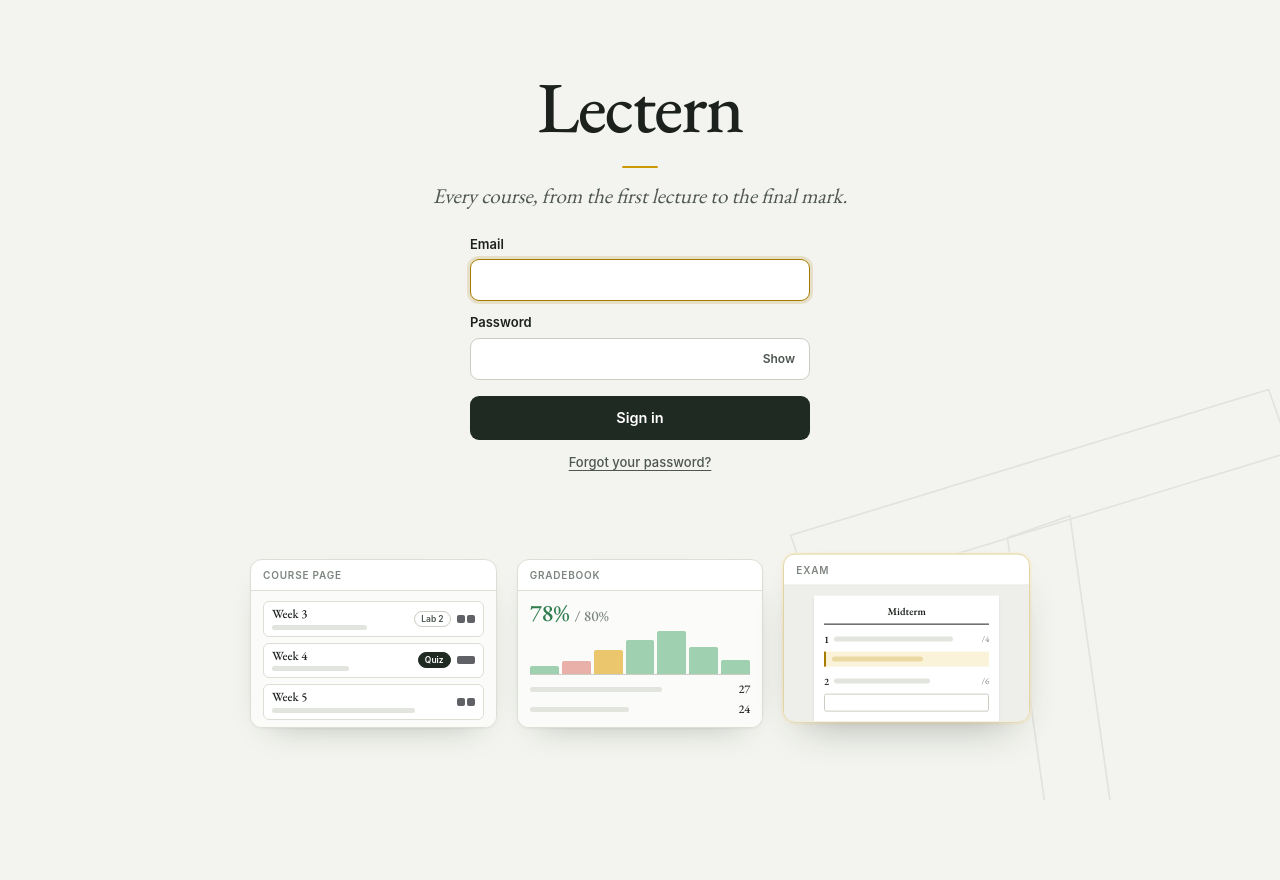
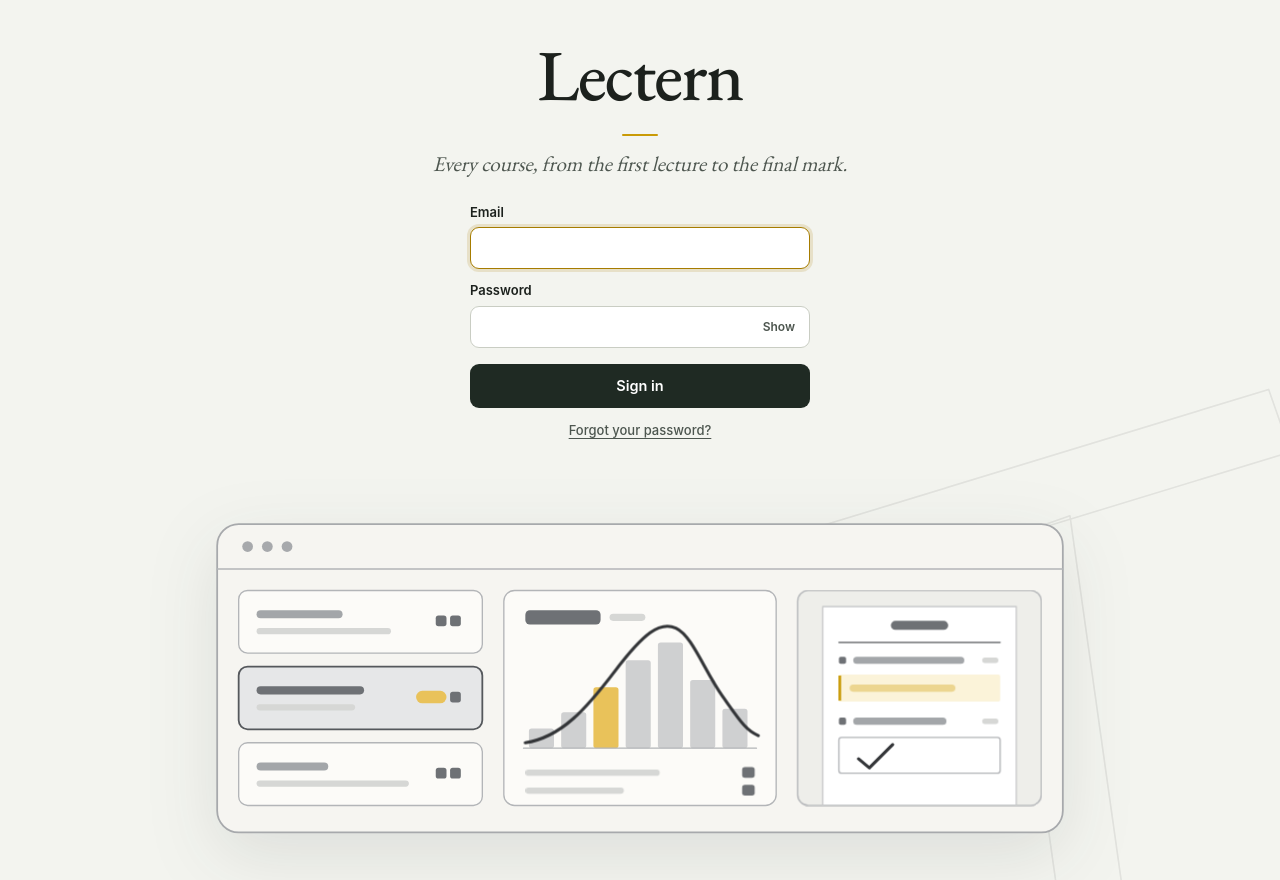
Before and after one commit to chandra-gummaluru/lectern, a Python web app: template templates/index.html in a window 1280 px wide. Before the commit the page ends 800 px from the top, so only its background shows below. Run offline with Jinja, Linux system fonts and the light colour scheme; the template is opened without the code that fills it, so the values that code supplies are empty.

Commit message:
More fixes.

```diff
--- a/static/css/splash.css
+++ b/static/css/splash.css
@@ -3,8 +3,8 @@
    testmail.changapp.net: an EB Garamond wordmark with the institution
    under it, an italic serif line, a live preview of the app, and a faint
    outline watermark of the logo. Lectern's own: a soft sage-paper ground,
-   everything centred over a wide preview of a week (the course page, then
-   its grades, then an exam), and the builders' gold as its one accent.
+   everything centred over one wide, wordless window in outline (weeks, a
+   spread of marks, a page of an exam), and the builders' gold as its one accent.
    Tokens live on .splash so they never meet the app's or the tools'.
    ============================================================ */
 
@@ -102,59 +102,36 @@
 .sp-hint.is-error { color: var(--danger); }
 .sp-hint button { border: 0; padding: 0; background: none; font: inherit; font-weight: 600; color: var(--ink); text-decoration: underline; text-underline-offset: 2px; cursor: pointer; }
 
-/* ── The preview: the three parts of a course, as small cards that lift one after another ── */
-.sp-preview { margin: 0; width: min(780px, 100%); animation: sp-in .6s cubic-bezier(.16, 1, .3, 1) .1s both; }
-.mk3 { display: grid; grid-template-columns: repeat(3, minmax(0, 1fr)); gap: clamp(10px, 2vw, 20px); align-items: end; padding-top: 10px; }
-.mkc { display: flex; flex-direction: column; border-radius: 12px; background: var(--card); border: 1px solid var(--line); box-shadow: 0 14px 34px -22px rgb(31 42 35 / .4), 0 1px 3px rgb(31 42 35 / .05); overflow: hidden; animation: mk-lift 9s cubic-bezier(.45, 0, .2, 1) infinite; }
-.mkc.c2 { animation-delay: 3s; }
-.mkc.c3 { animation-delay: 6s; }
-@keyframes mk-lift {
-    0%, 4% { transform: none; border-color: var(--line); box-shadow: 0 14px 34px -22px rgb(31 42 35 / .4), 0 1px 3px rgb(31 42 35 / .05); }
-    10%, 28% { transform: translateY(-8px); border-color: #e3cf8f; box-shadow: 0 24px 44px -22px rgb(31 42 35 / .45), 0 0 0 3px var(--gold-bg); }
-    36%, 100% { transform: none; border-color: var(--line); box-shadow: 0 14px 34px -22px rgb(31 42 35 / .4), 0 1px 3px rgb(31 42 35 / .05); }
-}
-.mkc-h { display: flex; align-items: center; gap: 7px; padding: 9px 12px; border-bottom: 1px solid var(--line); font: 600 10px var(--sans); letter-spacing: .08em; text-transform: uppercase; color: var(--ink-3); }
-.mkc-h i { width: 7px; height: 7px; border-radius: 50%; background: var(--gold); }
-.c2 .mkc-h i { background: #3b7dd8; } .c3 .mkc-h i { background: #c8643b; }
-.mkc-b { height: clamp(116px, 17vh, 140px); padding: 10px 12px; background: #fbfbf9; }
-.mk3 .ln { display: block; height: 5px; border-radius: 3px; background: #e2e5dd; }
-
-/* the course page: three weeks */
-.c1 .mkc-b { display: grid; align-content: start; gap: 6px; }
-.m-wk { display: flex; align-items: center; gap: 6px; padding: 6px 8px; border: 1px solid var(--line); border-radius: 6px; background: #fff; }
-.m-wk > span:first-child { flex: 1; display: grid; gap: 4px; min-width: 0; }
-.m-wk b { font: 500 12.5px/1 var(--serif); }
-.m-pill { font-style: normal; padding: 0 6px; border-radius: 99px; border: 1px solid var(--line-2); font: 600 8.5px/14px var(--sans); color: var(--ink-2); }
-.m-pill.dk { background: var(--dark); border-color: var(--dark); color: #fff; }
-.m-hrs { display: inline-flex; gap: 2px; }
-.m-hrs i { width: 8px; height: 8px; border-radius: 2px; background: #5f6166; }
-.m-hrs i.h2 { width: 18px; }
-
-/* the gradebook: the average and its spread, two marks */
-.m-gb { display: grid; grid-template-rows: auto 1fr auto; gap: 6px; }
-.m-avg { display: flex; align-items: baseline; gap: 5px; }
-.m-avg b { font: 500 24px/1 var(--serif); color: #2f7d4f; }
-.m-avg span { font: 500 15px var(--serif); color: var(--ink-3); }
-.m-hist { display: flex; align-items: flex-end; gap: 3px; border-bottom: 1px solid var(--line-2); }
-.m-hist i { flex: 1; border-radius: 2px 2px 0 0; background: #9fd0b0; }
-.m-hist i.lo { background: #e8b0a8; } .m-hist i.md { background: #ecc66d; }
-.m-rows { display: grid; gap: 4px; }
-.m-rows span { display: flex; align-items: center; justify-content: space-between; gap: 8px; }
-.m-rows b { font: 500 12px var(--serif); }
-
-/* the exam: a page with a solution showing */
-.m-ex { display: flex; justify-content: center; padding-bottom: 0; background: #eeefea; }
-.m-sheet { width: 84%; padding: 8px 10px; background: #fff; box-shadow: 0 1px 3px rgb(0 0 0 / .08); font-family: var(--serif); }
-.m-sh { text-align: center; padding-bottom: 4px; margin-bottom: 7px; border-bottom: 1px solid var(--ink); font-size: 10.5px; }
-.m-q { display: flex; align-items: center; gap: 5px; margin-bottom: 5px; }
-.m-q b { font-size: 10px; }
-.m-q em { margin-left: auto; font-style: normal; font-size: 9px; color: var(--ink-3); }
-.m-sol { padding: 5px 6px; margin-bottom: 7px; border-left: 2px solid var(--gold); background: var(--gold-bg); }
-.m-sol .ln { background: #ead9a3; }
-.m-box { height: 18px; border: 1px solid var(--line-2); border-radius: 2px; }
+/* ── The preview: one wide window in outline, as Beamer+'s is. Greys, a pen, and the gold. ── */
+.sp-preview { margin: 0; width: min(860px, 100%); animation: sp-in .6s cubic-bezier(.16, 1, .3, 1) .1s both; filter: drop-shadow(0 22px 34px rgb(31 42 35 / .10)); }
+.sp-win { display: block; width: 100%; height: auto; overflow: visible; }
+.sp-win .w-frame { fill: #f6f5f1; stroke: #a7a9ac; stroke-width: 2; }
+.sp-win .w-rule  { stroke: #b3b5b8; stroke-width: 1.5; }
+.sp-win .w-rule.dk { stroke: #55585c; }
+.sp-win .w-dot   { fill: #a7a9ac; }
+.sp-win .w-card  { fill: #fcfbf8; stroke: #b3b5b8; stroke-width: 1.5; }
+.sp-win .w-card.is-sel { fill: #e6e7e8; stroke: #55585c; stroke-width: 2; }
+.sp-win .w-tray  { fill: #eeeeea; stroke: #b3b5b8; stroke-width: 1.5; }
+.sp-win .w-sheet { fill: #fff; stroke: #c9cacb; stroke-width: 1.5; }
+.sp-win .w-head  { fill: #6e7175; }
+.sp-win .w-ln    { fill: #a3a6a9; }
+.sp-win .w-ln.dk { fill: #6e7175; }
+.sp-win .w-ln2   { fill: #d6d7d5; }
+.sp-win .w-chip  { fill: #6e7175; }
+.sp-win .w-bar   { fill: #cfd0d1; }
+.sp-win .w-box   { fill: #fff; stroke: #b3b5b8; stroke-width: 1.5; }
+.sp-win .w-gold    { fill: #e9c25a; }
+.sp-win .w-gold-bg { fill: #fbf3d9; }
+.sp-win .w-gold-edge { stroke: #c99a06; stroke-width: 3; stroke-linecap: butt; }
+.sp-win .w-gold-ln { fill: #ecd58f; }
+.sp-win .w-pen { stroke: #333538; stroke-width: 3.5; stroke-dasharray: 1; stroke-dashoffset: 1; animation: w-pen 9s cubic-bezier(.45, 0, .25, 1) infinite; }
+.sp-win .w-pen.p2 { animation-name: w-tick; }
+@keyframes w-pen  { 0%, 8% { stroke-dashoffset: 1; } 30%, 88% { stroke-dashoffset: 0; opacity: 1; } 96%, 100% { stroke-dashoffset: 0; opacity: 0; } }
+@keyframes w-tick { 0%, 36% { stroke-dashoffset: 1; } 44%, 88% { stroke-dashoffset: 0; opacity: 1; } 96%, 100% { stroke-dashoffset: 0; opacity: 0; } }
 
 @media (prefers-reduced-motion: reduce) {
-    .sp-copy, .sp-preview, .mkc { animation: none; }
+    .sp-copy, .sp-preview { animation: none; }
+    .sp-win .w-pen { animation: none; stroke-dashoffset: 0; }
 }
 
 @media (max-width: 760px) {
@@ -163,8 +140,6 @@
     .sp-btn { width: 100%; }
     .sp-form { width: 100%; max-width: 340px; }
     .sp-under { flex-direction: column; gap: 8px; }
-    .mk3 { gap: 8px; } .mkc-h { padding: 7px 8px; font-size: 8.5px; letter-spacing: .04em; } .mkc-b { padding: 7px; height: 104px; }
-    .m-pill, .m-hrs { display: none; } .c1 .mkc-b { gap: 4px; } .m-wk { padding: 4px 6px; } .m-wk b { font-size: 11px; } .m-wk > span:first-child { gap: 3px; } .m-avg b { font-size: 19px; } .m-avg span { font-size: 12px; } .m-sheet { width: 94%; }
     .sp-watermark { width: 160vw; right: -50vw; bottom: -10vh; }
 }
 
--- a/templates/index.html
+++ b/templates/index.html
@@ -16,7 +16,7 @@
 </head>
 <body>
     <!-- ── Splash: one family with Beamer+ and Test Mail (serif wordmark, institution, a live preview,
-         an outline watermark), with its own look: a centred title over a wide preview of a week. ── -->
+         an outline watermark), with its own look: a centred title over one wide, wordless window. ── -->
     <div class="splash" id="splash">
         <div class="sp-watermark" aria-hidden="true">
             <svg viewBox="0 0 120 120">
@@ -52,38 +52,64 @@
                 <p class="sp-hint" id="splash-status" role="status" aria-live="polite"></p>
             </header>
 
-            <!-- The three parts of a course, in miniature, each lifting in turn. -->
+            <!-- One wide window, drawn in outline: the weeks, the spread of marks, a page of the exam.
+                 No words; the only colour is the gold. A pen traces the curve and ticks the page. -->
             <figure class="sp-preview" aria-hidden="true">
-                <div class="mk3">
-                    <div class="mkc c1">
-                        <div class="mkc-h">Course Page</div>
-                        <div class="mkc-b">
-                            <div class="m-wk"><span><b>Week 3</b><i class="ln" style="width:70%"></i></span><em class="m-pill">Lab 2</em><span class="m-hrs"><i></i><i></i></span></div>
-                            <div class="m-wk"><span><b>Week 4</b><i class="ln" style="width:55%"></i></span><em class="m-pill dk">Quiz</em><span class="m-hrs"><i class="h2"></i></span></div>
-                            <div class="m-wk"><span><b>Week 5</b><i class="ln" style="width:80%"></i></span><span class="m-hrs"><i></i><i></i></span></div>
-                        </div>
-                    </div>
-                    <div class="mkc c2">
-                        <div class="mkc-h">Gradebook</div>
-                        <div class="mkc-b m-gb">
-                            <div class="m-avg"><b>78%</b><span>/ 80%</span></div>
-                            <div class="m-hist"><i style="height:18%"></i><i class="lo" style="height:30%"></i><i class="md" style="height:55%"></i><i style="height:80%"></i><i style="height:100%"></i><i style="height:62%"></i><i style="height:34%"></i></div>
-                            <div class="m-rows"><span><i class="ln" style="width:60%"></i><b>27</b></span><span><i class="ln" style="width:45%"></i><b>24</b></span></div>
-                        </div>
-                    </div>
-                    <div class="mkc c3">
-                        <div class="mkc-h">Exam</div>
-                        <div class="mkc-b m-ex">
-                            <div class="m-sheet">
-                                <div class="m-sh"><b>Midterm</b></div>
-                                <div class="m-q"><b>1</b><i class="ln" style="width:72%"></i><em>/4</em></div>
-                                <div class="m-sol"><i class="ln" style="width:60%"></i></div>
-                                <div class="m-q"><b>2</b><i class="ln" style="width:58%"></i><em>/6</em></div>
-                                <div class="m-box"></div>
-                            </div>
-                        </div>
-                    </div>
-                </div>
+                <svg class="sp-win" viewBox="0 0 960 360" fill="none" stroke-linecap="round" stroke-linejoin="round">
+                    <rect class="w-frame" x="8" y="8" width="944" height="344" rx="24"/>
+                    <path class="w-rule" d="M8 58H952"/>
+                    <circle class="w-dot" cx="42" cy="33" r="6"/><circle class="w-dot" cx="64" cy="33" r="6"/><circle class="w-dot" cx="86" cy="33" r="6"/>
+
+                    <!-- the weeks -->
+                    <rect class="w-card" x="32" y="82" width="272" height="70" rx="10"/>
+                    <rect class="w-ln" x="52" y="104" width="96" height="9" rx="4.5"/>
+                    <rect class="w-ln2" x="52" y="124" width="150" height="7" rx="3.5"/>
+                    <rect class="w-chip" x="252" y="110" width="12" height="12" rx="3"/><rect class="w-chip" x="268" y="110" width="12" height="12" rx="3"/>
+
+                    <rect class="w-card is-sel" x="32" y="167" width="272" height="70" rx="10"/>
+                    <rect class="w-ln dk" x="52" y="189" width="120" height="9" rx="4.5"/>
+                    <rect class="w-ln2" x="52" y="209" width="110" height="7" rx="3.5"/>
+                    <rect class="w-gold" x="230" y="194" width="34" height="14" rx="7"/>
+                    <rect class="w-chip" x="268" y="195" width="12" height="12" rx="3"/>
+
+                    <rect class="w-card" x="32" y="252" width="272" height="70" rx="10"/>
+                    <rect class="w-ln" x="52" y="274" width="80" height="9" rx="4.5"/>
+                    <rect class="w-ln2" x="52" y="294" width="170" height="7" rx="3.5"/>
+                    <rect class="w-chip" x="252" y="280" width="12" height="12" rx="3"/><rect class="w-chip" x="268" y="280" width="12" height="12" rx="3"/>
+
+                    <!-- the spread of marks -->
+                    <rect class="w-card" x="328" y="82" width="304" height="240" rx="12"/>
+                    <rect class="w-head" x="352" y="104" width="84" height="16" rx="5"/>
+                    <rect class="w-ln2" x="446" y="108" width="40" height="8" rx="4"/>
+                    <rect class="w-bar" x="356" y="236" width="28" height="22" rx="3"/>
+                    <rect class="w-bar" x="392" y="218" width="28" height="40" rx="3"/>
+                    <rect class="w-bar w-gold" x="428" y="190" width="28" height="68" rx="3"/>
+                    <rect class="w-bar" x="464" y="160" width="28" height="98" rx="3"/>
+                    <rect class="w-bar" x="500" y="140" width="28" height="118" rx="3"/>
+                    <rect class="w-bar" x="536" y="182" width="28" height="76" rx="3"/>
+                    <rect class="w-bar" x="572" y="214" width="28" height="44" rx="3"/>
+                    <path class="w-rule" d="M350 258H610"/>
+                    <path class="w-pen p1" pathLength="1" d="M352 252C392 246 420 214 452 172S502 116 520 124 552 172 572 200 598 238 612 244"/>
+                    <rect class="w-ln2" x="352" y="282" width="150" height="7" rx="3.5"/><rect class="w-chip" x="594" y="279" width="14" height="12" rx="3"/>
+                    <rect class="w-ln2" x="352" y="302" width="110" height="7" rx="3.5"/><rect class="w-chip" x="594" y="299" width="14" height="12" rx="3"/>
+
+                    <!-- a page of the exam -->
+                    <rect class="w-tray" x="656" y="82" width="272" height="240" rx="12"/>
+                    <path class="w-sheet" d="M684 321V100H900V321"/>
+                    <rect class="w-head" x="760" y="116" width="64" height="10" rx="5"/>
+                    <path class="w-rule dk" d="M702 140H882"/>
+                    <rect class="w-chip" x="702" y="156" width="8" height="8" rx="2"/>
+                    <rect class="w-ln" x="718" y="156" width="124" height="8" rx="4"/>
+                    <rect class="w-ln2" x="862" y="157" width="18" height="6" rx="3"/>
+                    <rect class="w-gold-bg" x="702" y="176" width="180" height="30" rx="2"/>
+                    <path class="w-gold-edge" d="M703 177V205"/>
+                    <rect class="w-gold-ln" x="714" y="187" width="118" height="8" rx="4"/>
+                    <rect class="w-chip" x="702" y="224" width="8" height="8" rx="2"/>
+                    <rect class="w-ln" x="718" y="224" width="104" height="8" rx="4"/>
+                    <rect class="w-ln2" x="862" y="225" width="18" height="6" rx="3"/>
+                    <rect class="w-box" x="702" y="246" width="180" height="40" rx="3"/>
+                    <path class="w-pen p2" pathLength="1" d="M724 270L736 280 762 254"/>
+                </svg>
             </figure>
         </main>
     </div>
```
